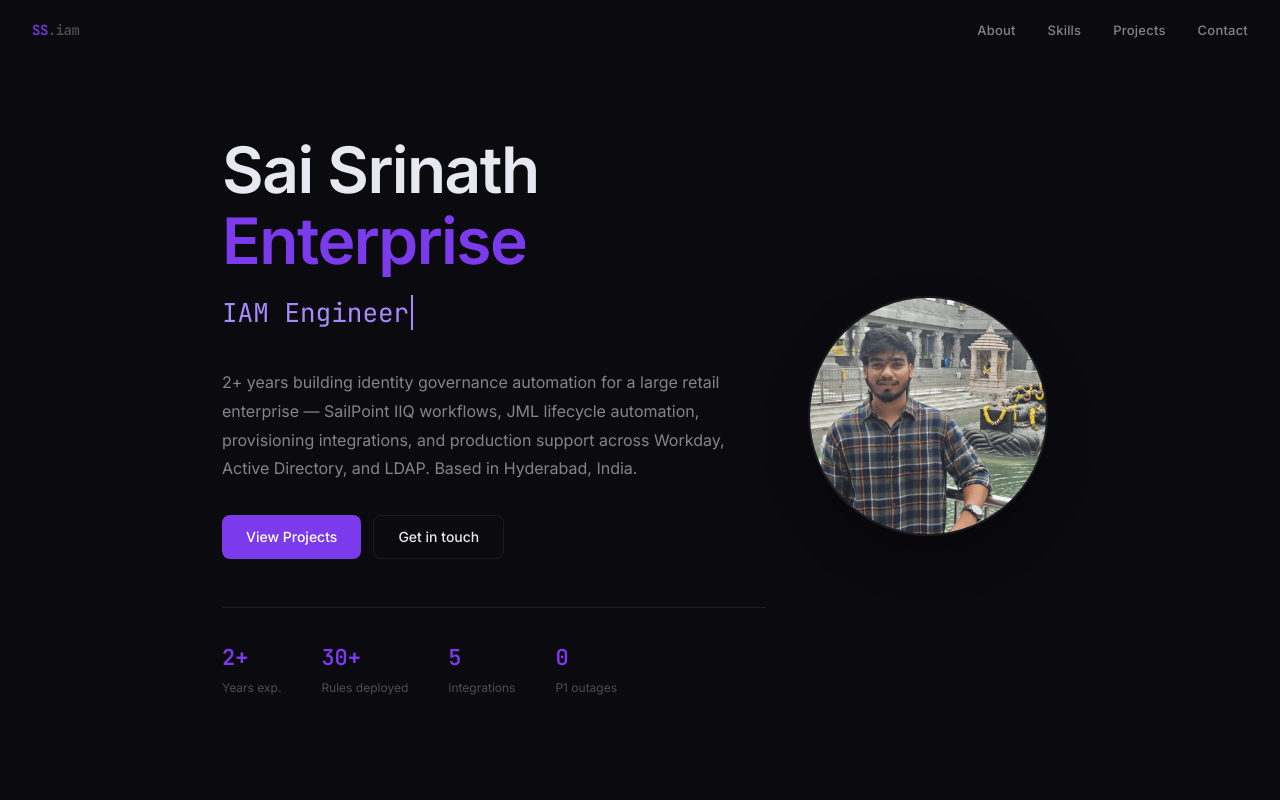
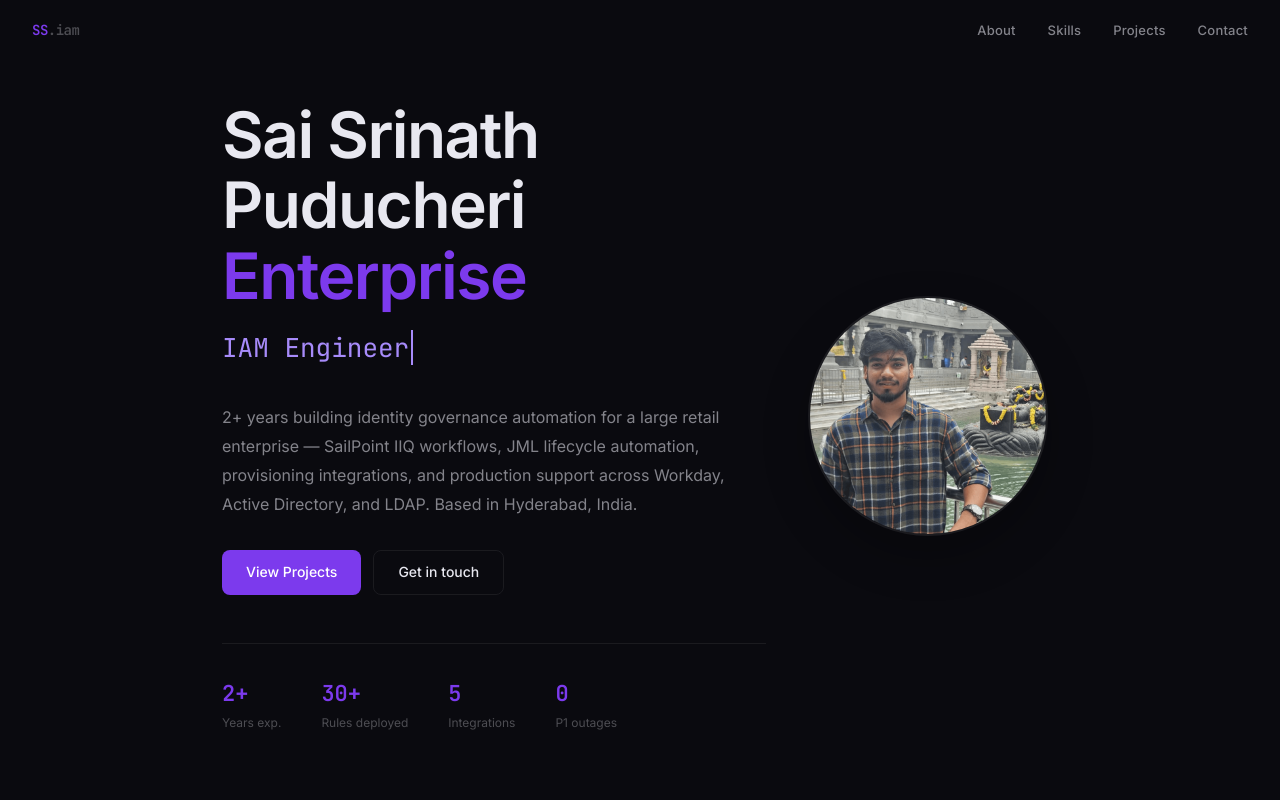
Before and after one commit to spuduch/Myportfolio, a React (Create React App) app: page / in a window 1280 px wide. Shown: the top 800 px of the page. Built offline with nearby package versions, Linux system fonts and the light colour scheme.

Commit message:
Added surname

```diff
--- a/src/App.jsx
+++ b/src/App.jsx
@@ -179,7 +179,7 @@ function Hero() {
           marginBottom: '1rem',
           color: T.textPri,
         }}>
-          Sai Srinath<br />
+          Sai Srinath Puducheri<br />
           <span style={{ color: T.violet }}>Enterprise</span>
         </h1>
 
@@ -627,7 +627,7 @@ function Footer() {
       maxWidth: 900, margin: '0 auto',
     }}>
       <span style={{ fontFamily: T.mono, fontSize: 12, color: T.textMuted }}>
-        © 2026 Sai Srinath · Hyderabad, India
+        © 2026 Sai Srinath Puducheri · Hyderabad, India
       </span>
       <span style={{ fontFamily: T.mono, fontSize: 12, color: T.textMuted }}>
         Built with React
```
